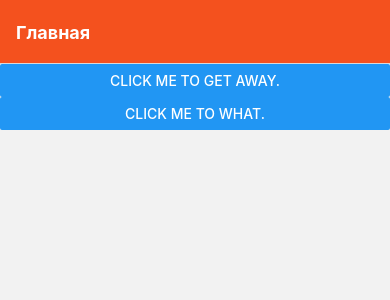
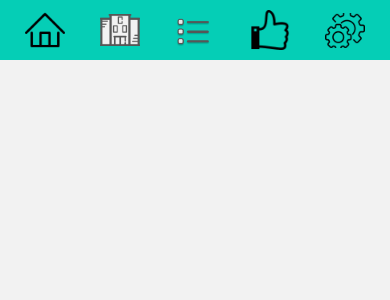
Before and after one commit to Stellarthoughts/opd-project-t3, a React Native app: screen /Home in a window 390 px wide. Shown: the top 300 px of the page. Built offline with nearby package versions, Linux system fonts and the light colour scheme.

Commit message:
add header everywhere

```diff
--- a/App.js
+++ b/App.js
@@ -15,6 +15,7 @@ function App() {
 	return (
 		<NavigationContainer style={styles.container}>
 			<Stack.Navigator initialRouteName="Home">
+				<Stack.Group screenOptions={{ headerShown: false }}>
 					<Stack.Screen
 						name="Home"
 						component={HomeScreen}
@@ -29,11 +30,6 @@ function App() {
 							},
 						}}
 					/>
-				<Stack.Group
-					screenOptions={{
-						headerShown: false
-					}}
-				>
 					<Stack.Screen name="Tasks" component={TasksScreen}/>
 					<Stack.Screen name="Settings" component={SettingsScreen}/>
 				</Stack.Group>
--- a/components/home/HomeScreen.js
+++ b/components/home/HomeScreen.js
@@ -1,20 +1,13 @@
 import React from 'react';
 import { StyleSheet, Text, View, Button } from 'react-native';
+import { SafeAreaView } from 'react-native-safe-area-context';
+import Header from '../common/Header';
 
 function HomeScreen({ navigation }) {
     return (
-        <View>
-            <Button title="Click me to get away."
-                onPress={() =>
-                    navigation.navigate('Tasks')
-                }
-            />
-            <Button title="Click me to what."
-                onPress={() =>
-                    navigation.navigate('Settings')
-                }
-            />
-        </View>
+        <SafeAreaView>
+            <Header navigation={navigation}/>
+        </SafeAreaView>
     );
 }
 
--- a/components/settings/SettingsScreen.js
+++ b/components/settings/SettingsScreen.js
@@ -1,11 +1,14 @@
 import React from 'react';
 import { StyleSheet, Text, View, Button } from 'react-native';
+import { SafeAreaView } from 'react-native-safe-area-context';
+import Header from '../common/Header';
 
 function SettingsScreen({ navigation }) {
     return (
-        <View>
+        <SafeAreaView>
+            <Header navigation={navigation}/>
             <Text>What?</Text>
-        </View>
+        </SafeAreaView>
     );
 }
 
```
Lines whose indentation alone changed are shown as unchanged.
